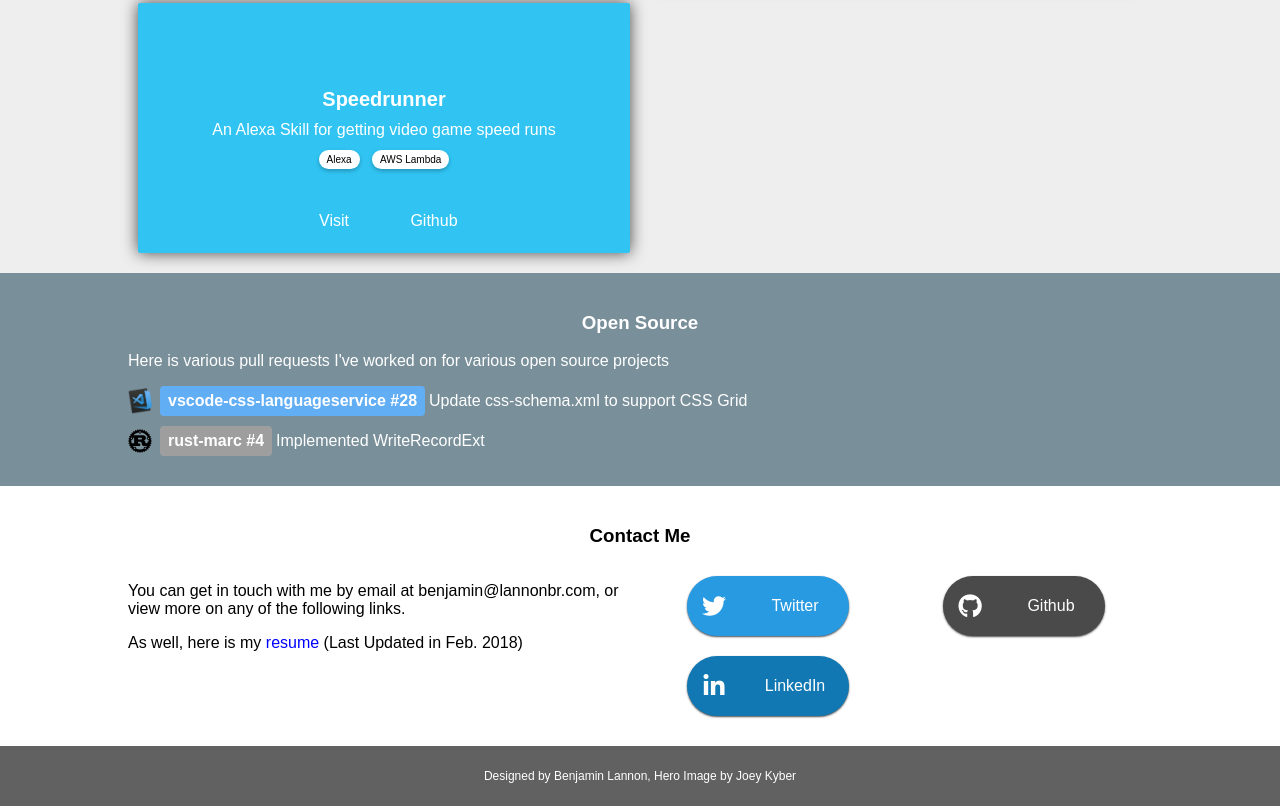
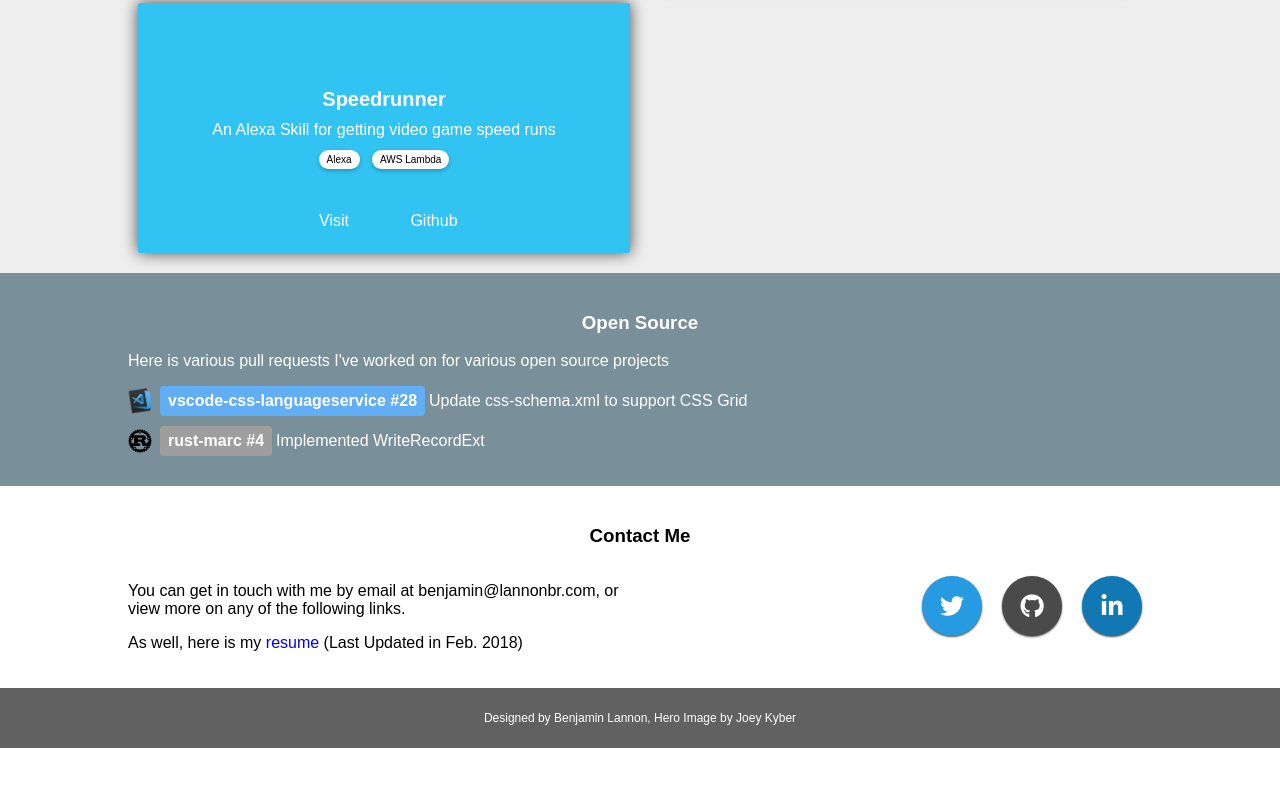
Before and after one commit to lannonbr/Portfolio-old, a plain HTML site: page index.html in a window 1280 px wide. Shown: the part 1541-2347 px from the top of the page. After the commit the page ends 2289 px from the top, so only its background shows below. Drawn offline with nearby package versions, Linux system fonts and the light colour scheme.

Commit message:
refactoring social media links

```diff
--- a/css/style.css
+++ b/css/style.css
@@ -349,13 +349,13 @@ section#work h3 {
 
 .pill {
   height: 60px;
-  width: 162px;
+  width: 60px;
   color: white;
   border-radius: 100px;
   box-sizing: border-box;
   box-shadow: 0 1px 2px rgba(0, 0, 0, 0.7);
-  margin: 10px auto;
-  transition: all 250ms ease-in-out;
+  margin: 10px;
+  transition: box-shadow 250ms ease-in-out;
 }
 
 .pill a {
@@ -373,20 +373,12 @@ section#work h3 {
   font-size: 150%;
 }
 
-.pill a span {
-  flex: 2;
-}
-
 .pill:hover {
   box-shadow: 0px 1px 8px rgba(0, 0, 0, 0.7);
 }
 
 .pill.pill-github {
   background-color: #4a4a4a;
-}
-
-.pill.pill-wordpress {
-  background-color: #2d9dcb;
 }
 
 .pill.pill-twitter {
@@ -399,9 +391,20 @@ section#work h3 {
 
 .pills-grid {
   margin-left: 0px;
+  display: flex !important;
+  justify-content: flex-end;
+}
+
+.pill-col {
+  display: flex;
+  flex-direction: row;
 }
 
 @media (max-width: 700px) {
+  .pills-grid {
+    justify-content: center;
+  }
+
   .pill-col {
     display: flex;
     justify-content: center;
--- a/index.html
+++ b/index.html
@@ -139,7 +139,6 @@
                         <span class="mini-pill">AWS Lambda</span>
                     </div>
                 </div>
-
                 <div class="links">
                     <a href="https://speedrunner.io">Visit</a>
                     <a href="https://github.com/lannonbr/speedrunner">Github</a>
@@ -152,7 +151,6 @@
         <h3>Open Source</h3>
         <div class="cont">
             <p>Here is various pull requests I've worked on for various open source projects</p>
-
             <article class="oss">
                 <img src="images/vscode.png" alt="VSCode Logo">
                 <div class="hover vscode"></div>
@@ -182,30 +180,20 @@
             </div>
             <div class="grid-item">
                 <div class="grid pills-grid">
-                    <div class="grid-item pill-col">
+                    <div class="grid-item pill-col horizontal">
                         <div class="pill pill-twitter">
                             <a href="https://twitter.com/lannonbr">
                                 <i class="fa fa-twitter"></i>
-                                <span>Twitter</span>
                             </a>
                         </div>
-                    </div>
-                    <div class="grid-item pill-col">
                         <div class="pill pill-github">
                             <a href="https://github.com/lannonbr">
                                 <i class="fa fa-github"></i>
-                                <span>Github</span>
                             </a>
                         </div>
-                    </div>
-                </div>
-
-                <div class="grid pills-grid">
-                    <div class="grid-item pill-col">
                         <div class="pill pill-linkedin">
                             <a href="https://www.linkedin.com/in/lannonbr">
                                 <i class="fa fa-linkedin"></i>
-                                <span>LinkedIn</span>
                             </a>
                         </div>
                     </div>
```
